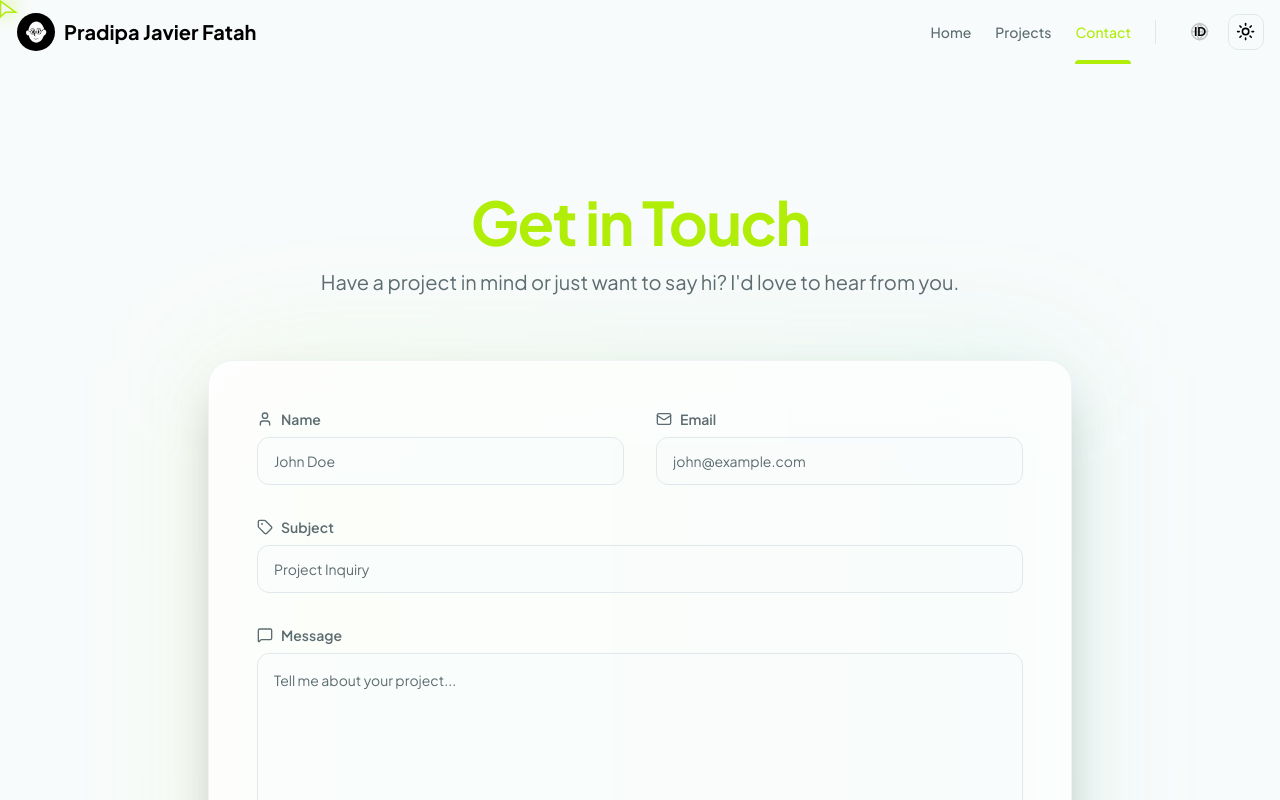
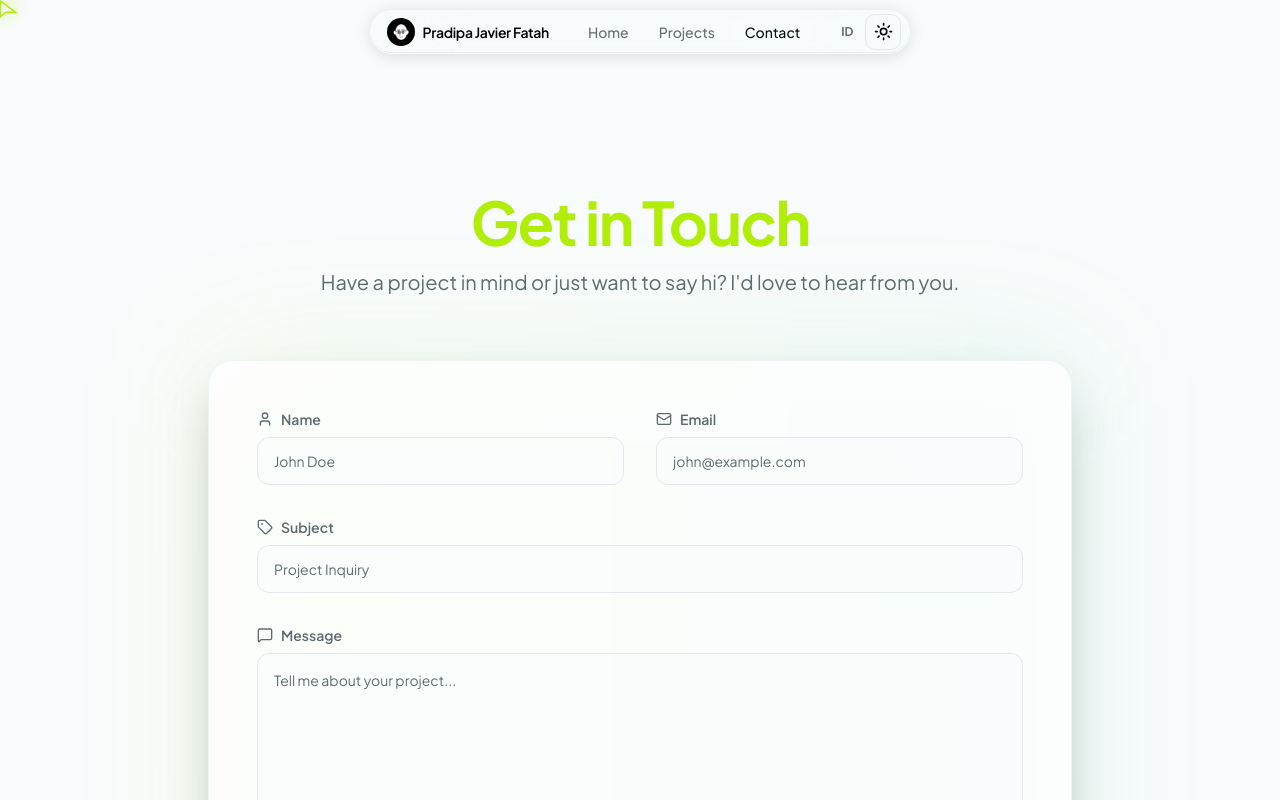
Before and after one commit to PradipaJavierFatah/PradipaPortofolioNextJs, a Next.js app: page /contact in a window 1280 px wide. Shown: the top 800 px of the page. Built offline with nearby package versions, Linux system fonts and the light colour scheme.

Commit message:
feat: liquid glass centered pill navbar

```diff
--- a/src/components/layout/navbar.tsx
+++ b/src/components/layout/navbar.tsx
@@ -2,8 +2,8 @@
 
 import Link from "next/link";
 import { usePathname } from "next/navigation";
-import { motion } from "framer-motion";
-import { Menu, X, Globe } from "lucide-react";
+import { motion, AnimatePresence } from "framer-motion";
+import { Menu, X } from "lucide-react";
 import Image from "next/image";
 import { useState, useEffect } from "react";
 import { ThemeToggle } from "@/components/ui/theme-toggle";
@@ -18,7 +18,7 @@ export function Navbar() {
     const { t, locale, toggleLanguage } = useLanguage();
 
     useEffect(() => {
-        const onScroll = () => setScrolled(window.scrollY > 10);
+        const onScroll = () => setScrolled(window.scrollY > 20);
         onScroll();
         window.addEventListener("scroll", onScroll, { passive: true });
         return () => window.removeEventListener("scroll", onScroll);
@@ -26,7 +26,6 @@ export function Navbar() {
 
     const links = [
         { href: "/", label: t.nav.home },
-        // { href: "/about", label: t.nav.about },
         { href: "/projects", label: t.nav.projects },
         { href: "/contact", label: t.nav.contact },
     ];
@@ -34,128 +33,129 @@ export function Navbar() {
     const handleLogoClick = (e: React.MouseEvent<HTMLAnchorElement>) => {
         if (pathname === "/") {
             e.preventDefault();
-            window.scrollTo({
-                top: 0,
-                behavior: "smooth",
-            });
+            window.scrollTo({ top: 0, behavior: "smooth" });
         }
     };
 
     return (
-        <header className={cn(
-            "sticky top-0 z-40 w-full transition-all duration-300",
-            scrolled
-                ? "bg-background/80 backdrop-blur-lg supports-[backdrop-filter]:bg-background/60 border-b border-border/40"
-                : "bg-transparent"
+        <header className="sticky top-0 z-50 w-full h-16 flex justify-center items-center px-4 pointer-events-none">
+            {/* Liquid glass pill */}
+            <div className={cn(
+                "pointer-events-auto relative flex items-center gap-1 rounded-full px-2 h-11",
+                "transition-all duration-500 ease-out",
+                "bg-gradient-to-b from-white/[0.12] to-white/[0.05]",
+                "backdrop-blur-2xl backdrop-saturate-200",
+                "border border-white/[0.18]",
+                "shadow-[0_2px_16px_rgba(0,0,0,0.12),inset_0_1px_0_rgba(255,255,255,0.18),inset_0_-1px_0_rgba(0,0,0,0.06)]",
+                scrolled && "from-white/[0.16] to-white/[0.08] shadow-[0_4px_24px_rgba(0,0,0,0.2),inset_0_1px_0_rgba(255,255,255,0.22),inset_0_-1px_0_rgba(0,0,0,0.06)]"
             )}>
-            <div className="container flex h-16 items-center justify-between px-4">
                 {/* Logo */}
                 <Link
                     href="/"
-                    className="font-bold text-xl flex items-center gap-2"
+                    className="flex items-center gap-2 px-2 py-1 rounded-full hover:bg-white/10 transition-colors"
                     onClick={handleLogoClick}
                 >
-                    {/* Hide full name on mobile to save space */}
-                    <div className="relative h-10 w-10 rounded-full overflow-hidden border border-border/10">
-                        {/* Light Mode Logo (Black) */}
-                        <Image
-                            src="/images/Favicon_Black.png"
-                            alt="Logo"
-                            fill
-                            className="object-cover dark:hidden"
-                        />
-                        {/* Dark Mode Logo (White) */}
-                        <Image
-                            src="/images/Favicon_White.png"
-                            alt="Logo"
-                            fill
-                            className="object-cover hidden dark:block"
-                        />
+                    <div className="relative h-7 w-7 rounded-full overflow-hidden ring-1 ring-white/20">
+                        <Image src="/images/Favicon_Black.png" alt="Logo" fill className="object-cover dark:hidden" />
+                        <Image src="/images/Favicon_White.png" alt="Logo" fill className="object-cover hidden dark:block" />
                     </div>
-                    {/* Hide full name on mobile to save space */}
-                    <span className="hidden sm:inline-block">Pradipa Javier Fatah</span>
+                    <span className="hidden sm:inline-block text-sm font-semibold tracking-tight">Pradipa Javier Fatah</span>
                 </Link>
 
+                {/* Divider */}
+                <div className="hidden md:block h-4 w-px bg-white/20 mx-1" />
+
                 {/* Desktop Nav */}
-                <nav className="hidden md:flex items-center gap-6">
+                <nav className="hidden md:flex items-center gap-0.5">
                     {links.map((link) => (
                         <Link
                             key={link.href}
                             href={link.href}
                             className={cn(
-                                "text-sm font-medium transition-colors hover:text-primary relative",
+                                "relative text-sm font-medium px-3.5 py-1.5 rounded-full transition-all duration-200",
                                 pathname === link.href
-                                    ? "text-primary"
-                                    : "text-muted-foreground"
+                                    ? "text-foreground"
+                                    : "text-foreground/60 hover:text-foreground hover:bg-white/10"
                             )}
                         >
-                            {link.label}
                             {pathname === link.href && (
-                                <motion.div
-                                    layoutId="navbar-indicator"
-                                    className="absolute -bottom-[1.35rem] left-0 right-0 h-1 bg-primary rounded-t-full"
-                                    transition={{ type: "spring", stiffness: 380, damping: 30 }}
+                                <motion.span
+                                    layoutId="pill-active"
+                                    className="absolute inset-0 rounded-full bg-white/[0.14] shadow-[inset_0_1px_0_rgba(255,255,255,0.2)]"
+                                    transition={{ type: "spring", stiffness: 400, damping: 30 }}
                                 />
                             )}
+                            <span className="relative z-10">{link.label}</span>
                         </Link>
                     ))}
+                </nav>
 
                 {/* Divider */}
-                    <div className="h-6 w-px bg-border" />
+                <div className="hidden md:block h-4 w-px bg-white/20 mx-1" />
 
-                    <div className="flex items-center gap-2">
+                {/* Controls */}
+                <div className="flex items-center gap-0.5">
                     <Button
                         variant="ghost"
                         size="icon"
                         onClick={toggleLanguage}
-                            className="relative overflow-hidden"
-                            title={locale === 'en' ? "Switch to Indonesian" : "Ganti ke Bahasa Indonesia"}
+                        className="h-8 w-8 rounded-full text-foreground/60 hover:text-foreground hover:bg-white/10"
+                        title={locale === "en" ? "Switch to Indonesian" : "Switch to English"}
                     >
-                            <span className="sr-only">Toggle Language</span>
-                            {/* Simple text or icon toggle */}
-                            <span className={cn("text-xs font-bold transition-all", locale === 'en' ? "opacity-100 scale-100" : "opacity-0 absolute scale-0")}>ID</span>
-                            <span className={cn("text-xs font-bold transition-all", locale === 'id' ? "opacity-100 scale-100" : "opacity-0 absolute scale-0")}>EN</span>
-                            <Globe className="h-[1.2rem] w-[1.2rem] absolute opacity-20" />
+                        <span className="text-xs font-bold">{locale === "en" ? "ID" : "EN"}</span>
                     </Button>
+
                     <ThemeToggle />
-                    </div>
-                </nav>
 
-                {/* Mobile Menu Toggle */}
-                <div className="flex items-center gap-4 md:hidden">
+                    {/* Mobile toggle */}
                     <Button
                         variant="ghost"
                         size="icon"
-                        onClick={toggleLanguage}
+                        onClick={() => setIsOpen(!isOpen)}
+                        className="h-8 w-8 rounded-full text-foreground/60 hover:text-foreground hover:bg-white/10 md:hidden"
                     >
-                        <span className="text-xs font-bold">{locale === 'en' ? 'ID' : 'EN'}</span>
-                    </Button>
-                    <ThemeToggle />
-                    <Button variant="ghost" size="icon" onClick={() => setIsOpen(!isOpen)}>
-                        {isOpen ? <X /> : <Menu />}
+                        <AnimatePresence mode="wait" initial={false}>
+                            {isOpen ? (
+                                <motion.div key="x" initial={{ rotate: -90, opacity: 0 }} animate={{ rotate: 0, opacity: 1 }} exit={{ rotate: 90, opacity: 0 }} transition={{ duration: 0.15 }}>
+                                    <X className="h-4 w-4" />
+                                </motion.div>
+                            ) : (
+                                <motion.div key="menu" initial={{ rotate: 90, opacity: 0 }} animate={{ rotate: 0, opacity: 1 }} exit={{ rotate: -90, opacity: 0 }} transition={{ duration: 0.15 }}>
+                                    <Menu className="h-4 w-4" />
+                                </motion.div>
+                            )}
+                        </AnimatePresence>
                     </Button>
                 </div>
-            </div>
 
-            {/* Mobile Nav Overlay */}
+                {/* Mobile dropdown — absolutely below pill */}
+                <AnimatePresence>
                     {isOpen && (
                         <motion.div
-                    initial={{ opacity: 0, y: -20 }}
-                    animate={{ opacity: 1, y: 0 }}
-                    exit={{ opacity: 0, y: -20 }}
-                    className="md:hidden border-b bg-background"
+                            initial={{ opacity: 0, y: -6, scale: 0.97 }}
+                            animate={{ opacity: 1, y: 0, scale: 1 }}
+                            exit={{ opacity: 0, y: -6, scale: 0.97 }}
+                            transition={{ duration: 0.18, ease: "easeOut" }}
+                            className={cn(
+                                "absolute top-[calc(100%+8px)] left-1/2 -translate-x-1/2",
+                                "min-w-[180px] rounded-2xl px-2 py-2",
+                                "bg-gradient-to-b from-white/[0.14] to-white/[0.07]",
+                                "backdrop-blur-2xl backdrop-saturate-200",
+                                "border border-white/[0.18]",
+                                "shadow-[0_8px_32px_rgba(0,0,0,0.18),inset_0_1px_0_rgba(255,255,255,0.18)]"
+                            )}
                         >
-                    <nav className="flex flex-col p-4 gap-4">
+                            <nav className="flex flex-col gap-0.5">
                                 {links.map((link) => (
                                     <Link
                                         key={link.href}
                                         href={link.href}
                                         onClick={() => setIsOpen(false)}
                                         className={cn(
-                                    "text-sm font-medium transition-colors hover:text-primary p-2 rounded-md hover:bg-muted",
+                                            "text-sm font-medium px-4 py-2 rounded-xl transition-all duration-150",
                                             pathname === link.href
-                                        ? "bg-muted text-primary"
-                                        : "text-muted-foreground"
+                                                ? "bg-white/[0.14] text-foreground"
+                                                : "text-foreground/60 hover:text-foreground hover:bg-white/10"
                                         )}
                                     >
                                         {link.label}
@@ -164,6 +164,8 @@ export function Navbar() {
                             </nav>
                         </motion.div>
                     )}
+                </AnimatePresence>
+            </div>
         </header>
     );
 }
```
Lines whose indentation alone changed are shown as unchanged.
